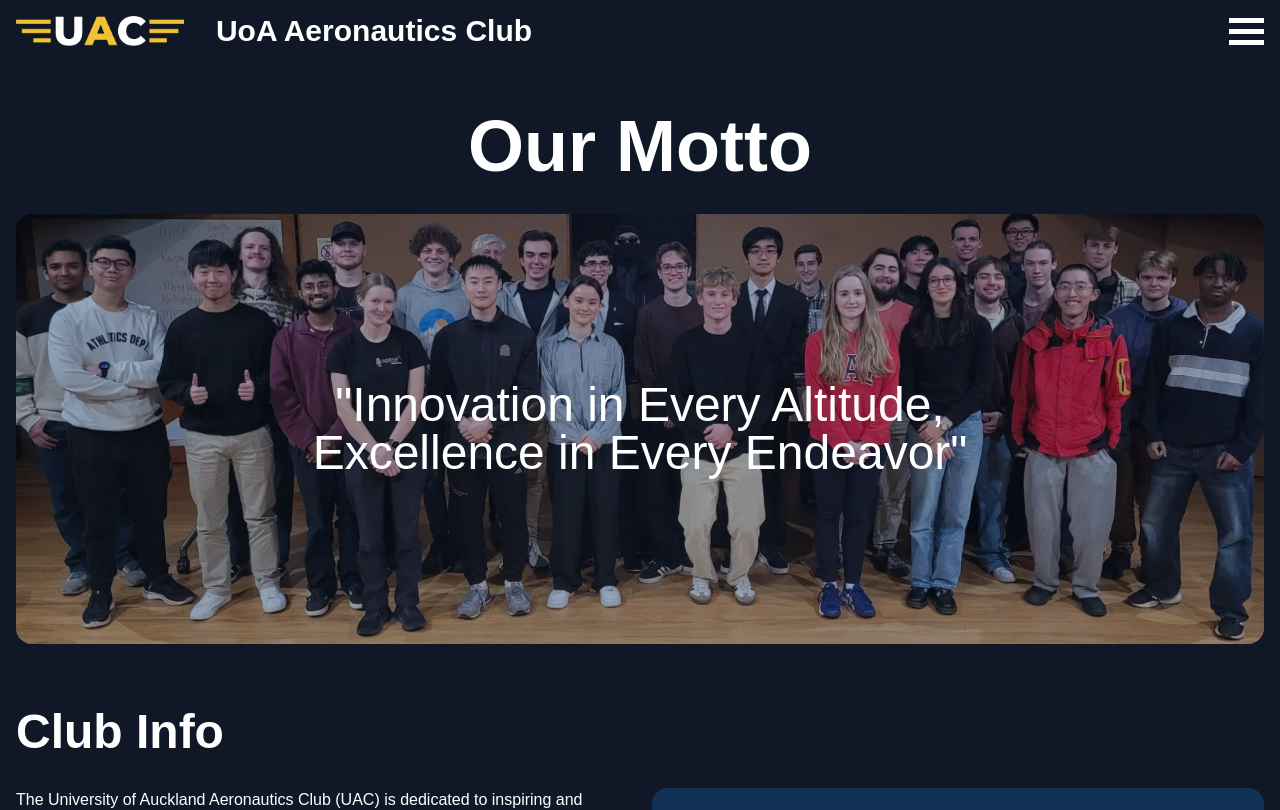
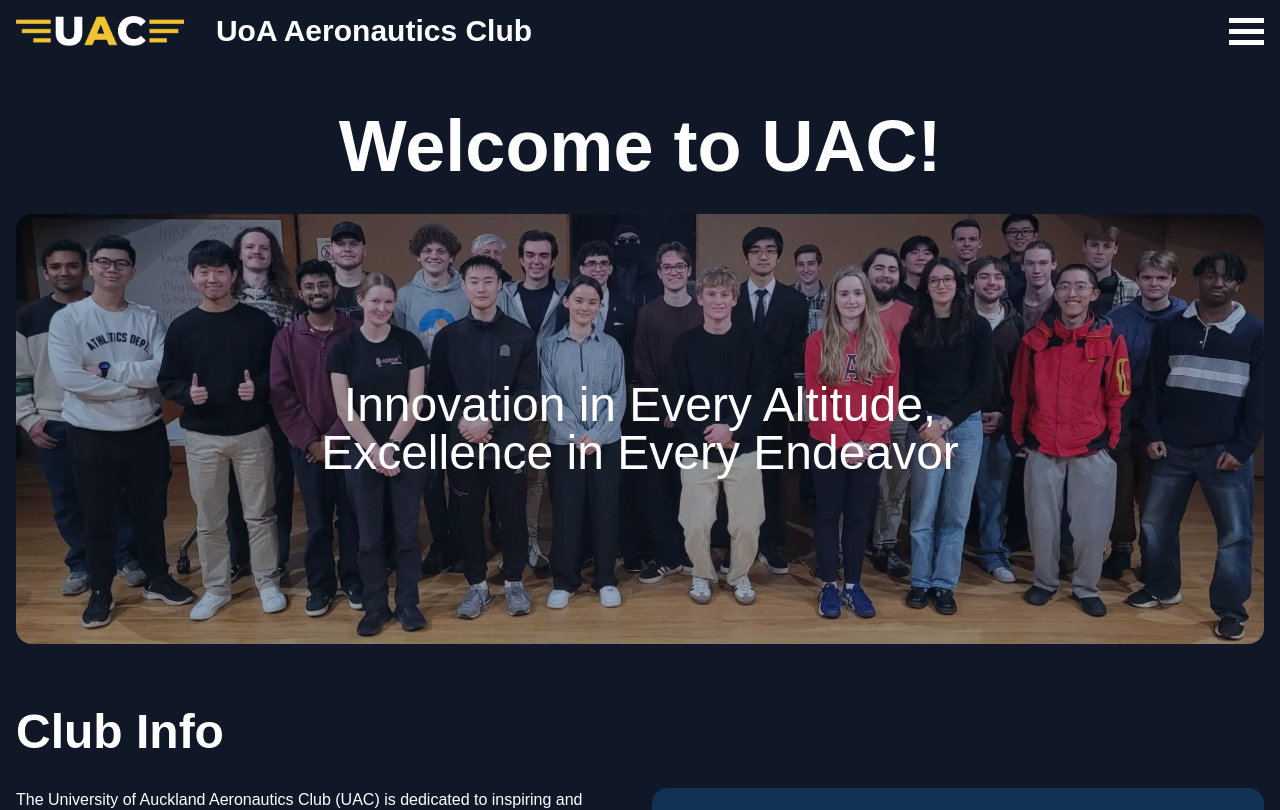
Before and after one commit to richyizhao/uoa-aeronautics-club-website, a React (Vite) app: page / in a window 1280 px wide. Shown: the top 810 px of the page. Built offline with nearby package versions, Linux system fonts and the light colour scheme; a web font is replaced by a local one.

Commit message:
Update HomePage.tsx

```diff
--- a/src/pages/HomePage.tsx
+++ b/src/pages/HomePage.tsx
@@ -12,7 +12,7 @@ const HomePage = () => {
   return (
     <section className='flex flex-col items-center justify-center'>
       {/* Team photo & motto quote */}
-      <h1 className='pb-8 text-center text-7xl font-semibold'>Our Motto</h1>
+      <h1 className='pb-8 text-center text-7xl font-semibold'>Welcome to UAC!</h1>
 
       <div className='group relative'>
         {/* Gray overlay */}
@@ -21,7 +21,7 @@ const HomePage = () => {
 
         <p className='absolute inset-0 flex items-center justify-center'>
           <span className='max-w-3xl px-6 text-center text-5xl'>
-            "Innovation in Every Altitude, Excellence in Every Endeavor"
+            Innovation in Every Altitude, Excellence in Every Endeavor
           </span>
         </p>
       </div>
```
